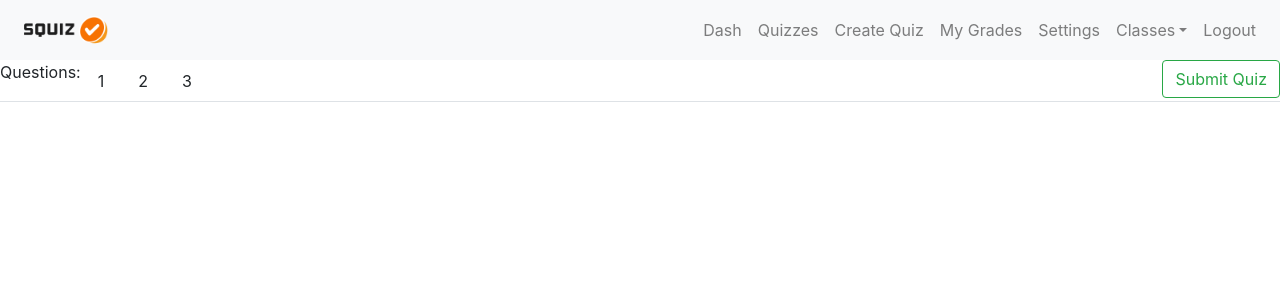
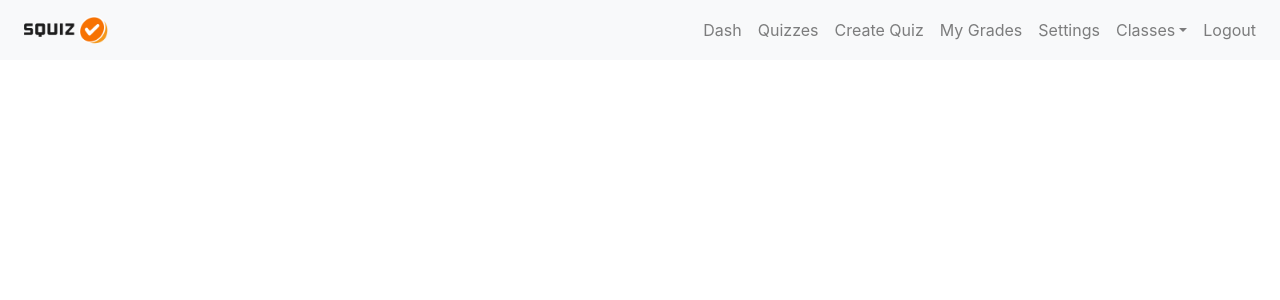
Before and after one commit to denmcca/squiz, a React (Create React App) app in the folder frontend/: page /quizzes in a window 1280 px wide. Shown: the top 300 px of the page. Built offline with nearby package versions, Linux system fonts and the light colour scheme.

Commit message:
Revert "tabs read data from arrays"
This reverts commit 69d9f3878159c9883ad61e8095d9649f5360d2f9.

```diff
--- a/frontend/src/Components/Router.jsx
+++ b/frontend/src/Components/Router.jsx
@@ -6,7 +6,6 @@ import HomePage from '../Pages/HomePage';
 import CreateQuizPage from '../Pages/CreateQuizPage';
 import WelcomePage from '../Pages/Welcome';
 import GradesPage from '../Pages/GradesPage';
-import QuizzesPage from '../Pages/QuizzesPage';
 
 
 export default class Router extends Component {
@@ -40,7 +39,6 @@ export default class Router extends Component {
             <Route exact path='/CreateQuiz' component={CreateQuizPage} />
             <Route exact path='/register' component ={RegisterPage} />
             <Route exact path='/grades' component={GradesPage} />
-            <Route exact path='/quizzes' component={QuizzesPage} />
           </div>
         </BrowserRouter>
       )
--- a/frontend/src/Pages/QuizzesPage.jsx
+++ /dev/null
@@ -1,90 +0,0 @@
-import React from 'react';
-import { TabContent, TabPane, Nav, NavItem, NavLink, Card, Button, CardTitle, CardText, Row, Col } from 'reactstrap';
-import classnames from 'classnames';
-
-
-const q_Style = {
-
-};
-
-const submitButton = {
-
-};
-
-export default class QuizzesPage extends React.Component {
-  constructor(props) {
-    super(props);
-
-    this.toggle = this.toggle.bind(this);
-    this.state = {
-      activeTab: '1' ,
-      info: [
-                    { question: "Question 1 example", answer_1: "a1",
-                      answer_2: "a2", answer_3: "a3", answer_4: "a4" } ,
-                    { question: "Question 2 example", answer_1: "a1",
-                      answer_2: "a2", answer_3: "a3", answer_4: "a4" } ,
-                    { question: "Question 3 example", answer_1: "a1",}
-
-                 ]
-    };
-  }
-
-    defaultTab() {
-      this.state = {
-        activeTab: '1'
-      };
-    }
-
-  toggle(tab) {
-    if (this.state.activeTab !== tab) {
-      this.setState({
-        activeTab: tab
-      });
-    }
-  }
-  render() {
-    return (
-      <div>
-
-        <Nav tabs>
-          <NavItem>
-            <p style={q_Style} >Questions:</p>
-          </NavItem>
-          {
-          this.state.info.map( (info, index) => {
-            return (
-              <NavItem>
-                <NavLink
-                  className={classnames({ active: this.state.activeTab === index })}
-                  onClick={() => { this.toggle(index); }}
-                >
-                {index+1}
-                </NavLink>
-              </NavItem>
-            );
-          })
-        }
-          <NavItem  className="ml-auto" navbarstyle={submitButton}>
-            <Button outline color="success" size="md">Submit Quiz</Button>{' '}
-          </NavItem>
-        </Nav>
-        <TabContent activeTab={this.state.activeTab}>
-        {
-          this.state.info.map( (info, index) => {
-            return (
-              <TabPane tabId={index} >
-                {info.question}
-                {info.answer_1}
-                {info.answer_2}
-                {info.answer_3}
-                {info.answer_4}
-              </TabPane>
-            );
-          })
-        }
-        </TabContent>
-
-      </div>
-    );
-  }
-}
```
